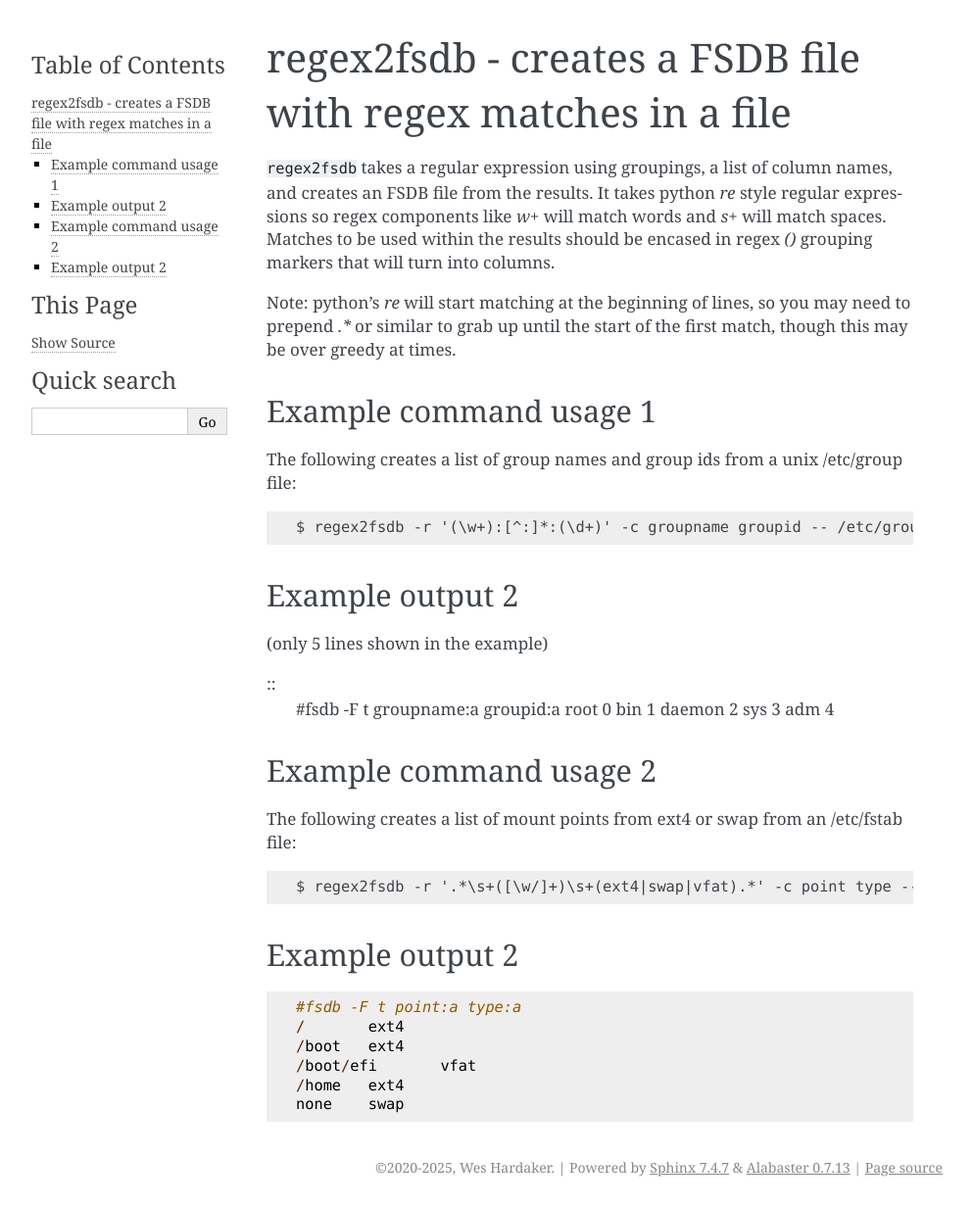
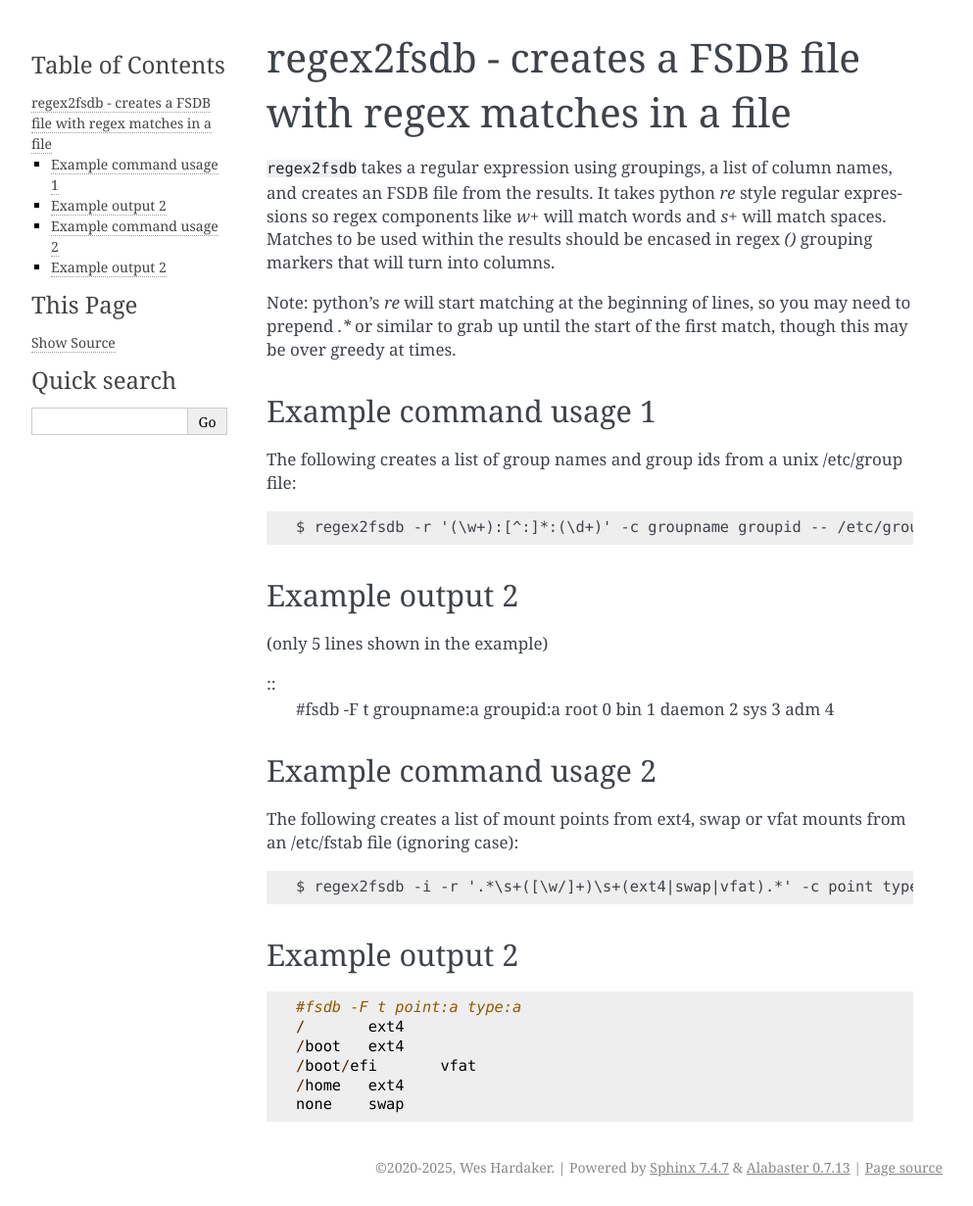
Before and after one commit to hardaker/pyfsdb, a Sphinx documentation site: the page built from docs/tools/regex2fsdb.rst, in a window 1280 px wide. Shown: the whole page at 98% size, without its empty margins (148-1141 px from the left). Built offline with Sphinx 7.4.7, drawn with Linux system fonts in a browser that asks for light colours; pages that are not in the unit, such as notebooks, are missing from menus.

Commit message:
ignore case

```diff
--- a/docs/tools/regex2fsdb.rst
+++ b/docs/tools/regex2fsdb.rst
@@ -38,12 +38,12 @@ Example output 2
 Example command usage 2
 ^^^^^^^^^^^^^^^^^^^^^^^
 
-The following creates a list of mount points from ext4 or swap from an
-/etc/fstab file:
+The following creates a list of mount points from ext4, swap or vfat
+mounts from an /etc/fstab file (ignoring case):
 
 ::
 
-   $ regex2fsdb -r '.*\s+([\w/]+)\s+(ext4|swap|vfat).*' -c point type -- /etc/fstab
+   $ regex2fsdb -i -r '.*\s+([\w/]+)\s+(ext4|swap|vfat).*' -c point type -- /etc/fstab
 
 Example output 2
 ^^^^^^^^^^^^^^^^
```
Also changed, not shown: 1 other file.
